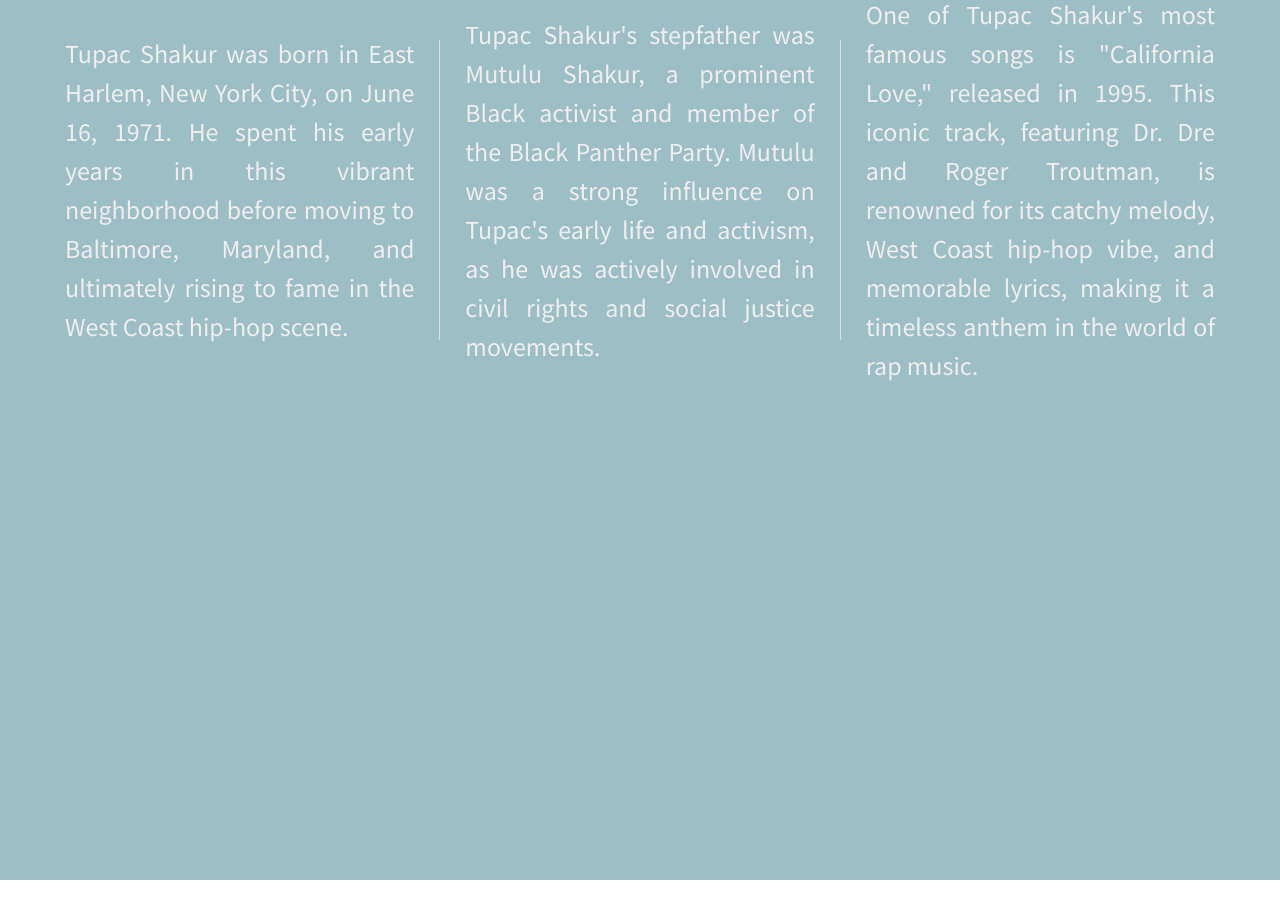
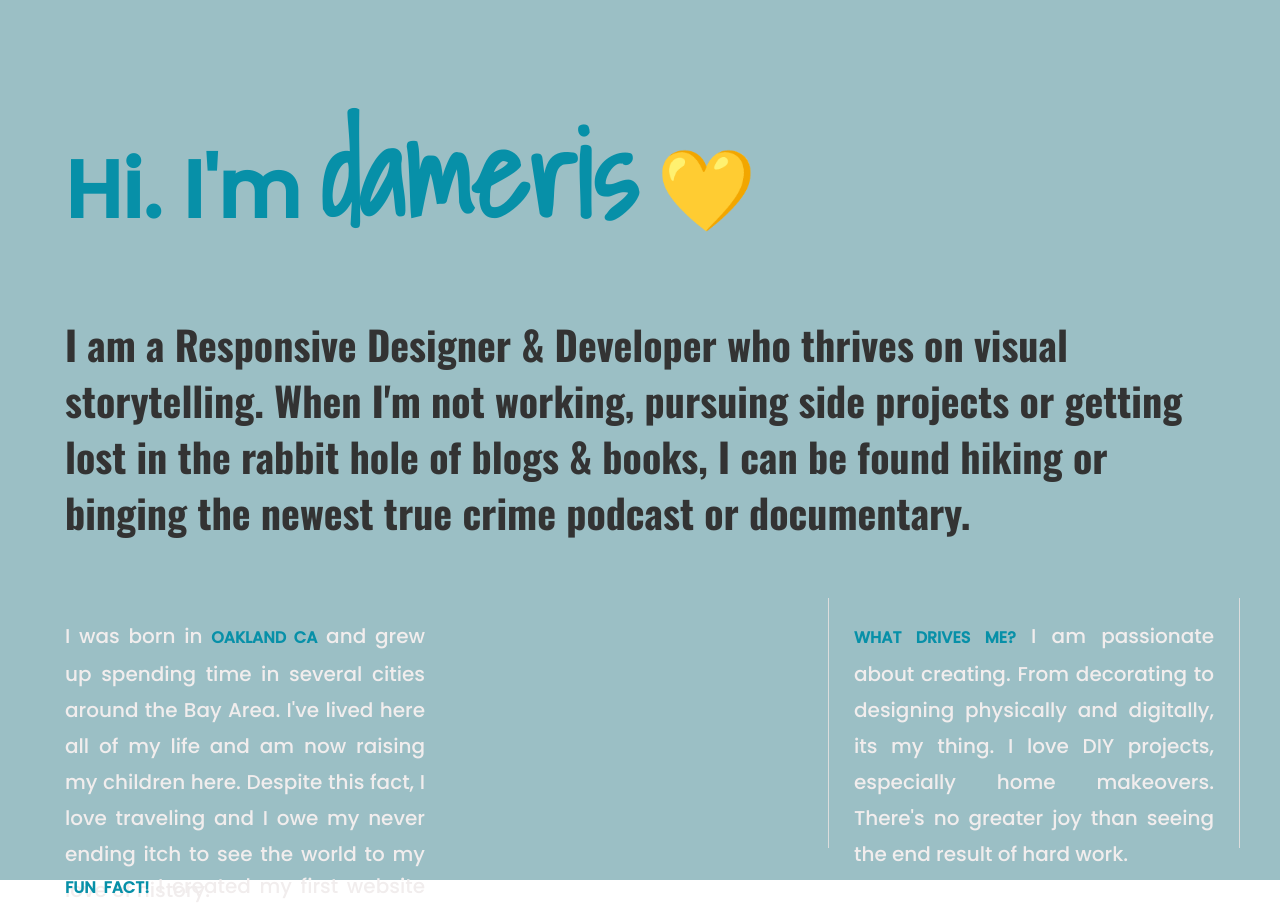
Before and after one commit to thegirldweez/206-divs-flexbox, a plain HTML site: page index.html in a window 1280 px wide. Shown: the top 911 px of the page. Before the commit the page ends 880 px from the top, so only its background shows below. Drawn offline with nearby package versions, Linux system fonts and the light colour scheme.

Commit message:
Updated content and styling on index.html

```diff
--- a/css/main.css
+++ b/css/main.css
@@ -95,51 +95,94 @@ textarea {
    Author's custom styles
    ========================================================================== */
 
-
 html {
   background-color: #fff;
   height: 100%;
 }
 
 body {
-  font-family: 'Source Sans Pro', sans-serif;
+  font-family: 'Poppins', sans-serif;
   padding: 2em;
   font-size: 1.25em;
   height: 100%;
 
   background: #9bbfc5;
+
 }
 
 .wrapper {
-
   display: flex;
   justify-content: space-between;
+  align-items: center;
+  padding: 50px 0;
+
+
+   flex-flow: row wrap;
+}
+
+header,
+footer {
+  padding: 0 25px;
+  display: flex;
+  justify-content: flex-start;
 
 }
 
-.div-1, .div-2, .div-3 {
-  /*give the divs a width of 30%, add display:flex, set justify-content and align-items to center*/
+header h1 {
+    font-size: 5rem;
+    margin: 0;
+    padding-bottom: 25px;
+    color: #0790a8;
+}
+header span {
+    font-family: 'Shadows Into Light', cursive;
+    font-size: 1.5em;
+    font-weight: 700;
+}
+
+main {
+  padding: 0 25px 25px;
+   display: flex;
+   justify-content: flex-start;
+
+   font-family: 'Oswald';
+   color: #333333;
+}
+
+main h2 {
+    font-size: 2.5rem;
+}
+
+.div-1,
+.div-2,
+.div-3 {
   color: #f1eded;
-  line-height: 1.5em;
-  font-size: 1.3em;
+  line-height: 1.8em;
+  font-size: 1em;
   text-align: justify;
   padding: 0 25px;
-  height: 300px;
+  height: 250px;
   width: 30%;
 
+
    display: flex;
-  justify-content: center;
+   justify-content: flex-start;
   align-items: center;
+  flex-wrap: wrap;
+
 }
 
 .div-2 {
   border-left: 1px solid #ddd;
   border-right: 1px solid #ddd;
-
 }
 
-
-
+div span {
+    text-transform: uppercase;
+    color: #0790a8;
+    font-weight: 700;
+    font-size: .8em;
+}
 
 /* ==========================================================================
    Helper classes
--- a/index.html
+++ b/index.html
@@ -4,45 +4,75 @@
     <head>
         <meta charset="utf-8">
         <meta http-equiv="x-ua-compatible" content="ie=edge">
-        <title>Make me into a grid!</title>
+        <title>Who is dev-dweez?</title>
         <meta name="description" content="">
         <meta name="viewport" content="width=device-width, initial-scale=1">
 
         <link rel="apple-touch-icon" href="apple-touch-icon.png">
         <!-- Place favicon.ico in the root directory -->
 
+        <!-- css links -->
         <link rel="stylesheet" href="css/normalize.css">
         <link rel="stylesheet" href="css/main.css">
+
+        <!-- javascrip -->
         <script src="js/vendor/modernizr-2.8.3.min.js"></script>
-        <link href='http://fonts.googleapis.com/css?family=Lora:700' rel='stylesheet' type='text/css'>
-        <link href='http://fonts.googleapis.com/css?family=Source+Sans+Pro:400,700' rel='stylesheet' type='text/css'>
+
+        <!-- font links -->
+        <link rel="preconnect" href="https://fonts.googleapis.com">
+        <link rel="preconnect" href="https://fonts.gstatic.com" crossorigin>
+        <link
+            href="https://fonts.googleapis.com/css2?family=Oswald:wght@400;700&family=Poppins:wght@300;500&family=Shadows+Into+Light&display=swap"
+            rel="stylesheet">
     </head>
 
     <body>
         <!--[if lt IE 8]>
             <p class="browserupgrade">You are using an <strong>outdated</strong> browser. Please <a href="http://browsehappy.com/">upgrade your browser</a> to improve your experience.</p>
         <![endif]-->
+        <section class="wrapper">
 
-        <section class="wrapper">
+            <header>
+                <h1>Hi. I'm <span>dameris</span> 💛
+                </h1>
+            </header>
+
+            <main>
+                <h2>I am a Responsive Designer & Developer who thrives on visual storytelling. When I'm not working,
+                    pursuing
+                    side projects
+                    or getting lost in the rabbit hole of blogs & books, I can be found hiking or binging the newest
+                    true
+                    crime podcast or documentary.
+                </h2>
+            </main>
+
+
             <div class="div-1">
-                Tupac Shakur was born in East Harlem, New York City, on June 16, 1971. He spent his early years in this
-                vibrant
-                neighborhood before moving to Baltimore, Maryland, and ultimately rising to fame in the West Coast
-                hip-hop scene.
+                <p>I was born in <span>Oakland CA</span> and grew up spending time in several cities around the Bay Area.
+                I've lived
+                here all of my life and am now raising my children here. Despite this fact, I love traveling and I owe
+                my never ending itch to see the world to my love of history.</p>
             </div>
             <div class="div-2">
-                Tupac Shakur's stepfather was Mutulu Shakur, a prominent Black activist and member of the Black Panther
-                Party. Mutulu
-                was a strong influence on Tupac's early life and activism, as he was actively involved in civil rights
-                and social
-                justice movements.
+                <p><span>What drives me?</span>
+                I am passionate about creating. From decorating to designing physically and digitally, its my thing. I
+                love DIY
+                projects,
+                especially home makeovers. There's no greater joy than seeing the end result of hard work.
+                </p>
             </div>
             <div class="div-3">
-                One of Tupac Shakur's most famous songs is "California Love," released in 1995. This iconic track, featuring Dr. Dre and
-                Roger Troutman, is renowned for its catchy melody, West Coast hip-hop vibe, and memorable lyrics, making it a timeless
-                anthem in the world of rap music.
+                <p><span>Fun fact!</span> I created my first website at age 15. There were borders on every element, washed
+                out colors used throughout the site, it lacked interesting content, it was awful. Somehow though, I had
+                learned the basics of HTML/CSS. Knowledge that is serving me well now as I study to be a software
+                developer.</p>
             </div>
+
+            <footer></footer>
         </section>
+
+
 
         <script src="https://ajax.googleapis.com/ajax/libs/jquery/1.11.3/jquery.min.js"></script>
         <script>window.jQuery || document.write('<script src="js/vendor/jquery-1.11.3.min.js"><\/script>')</script>
```
Lines whose indentation alone changed are shown as unchanged.
